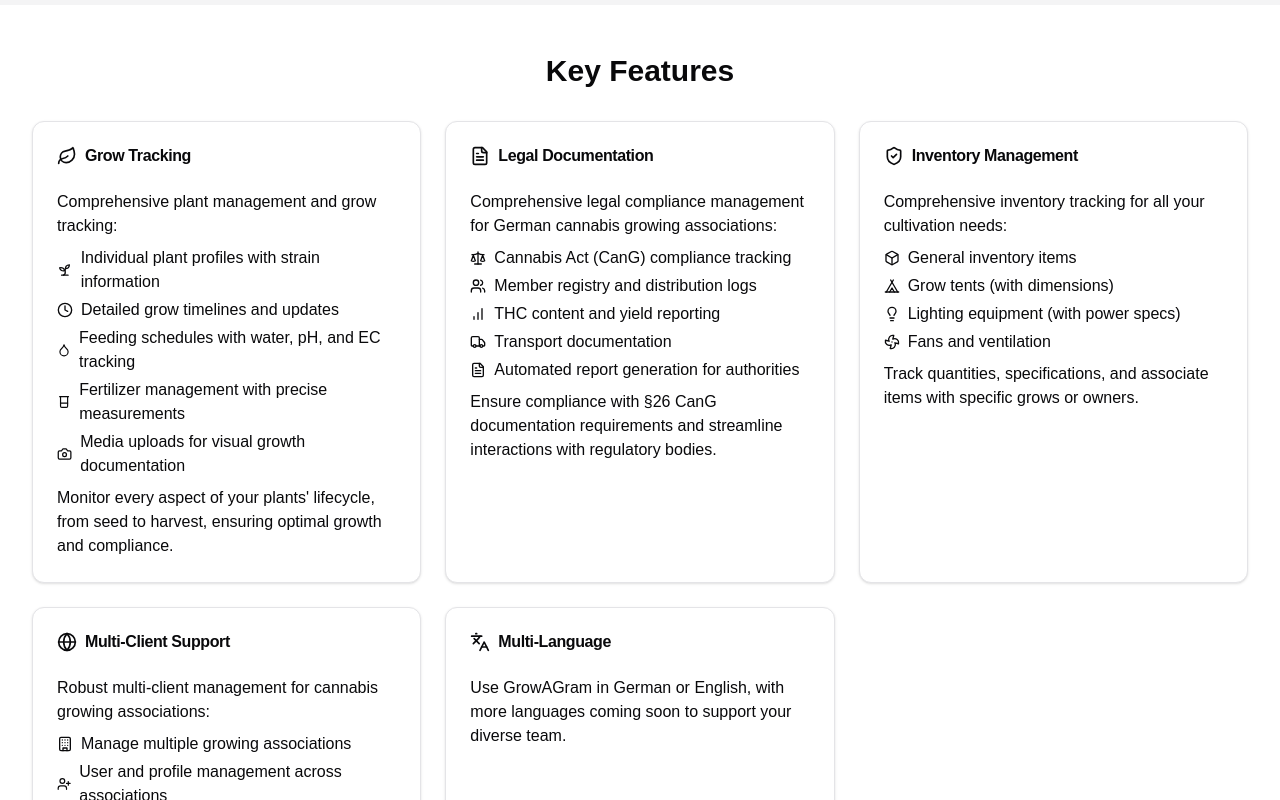
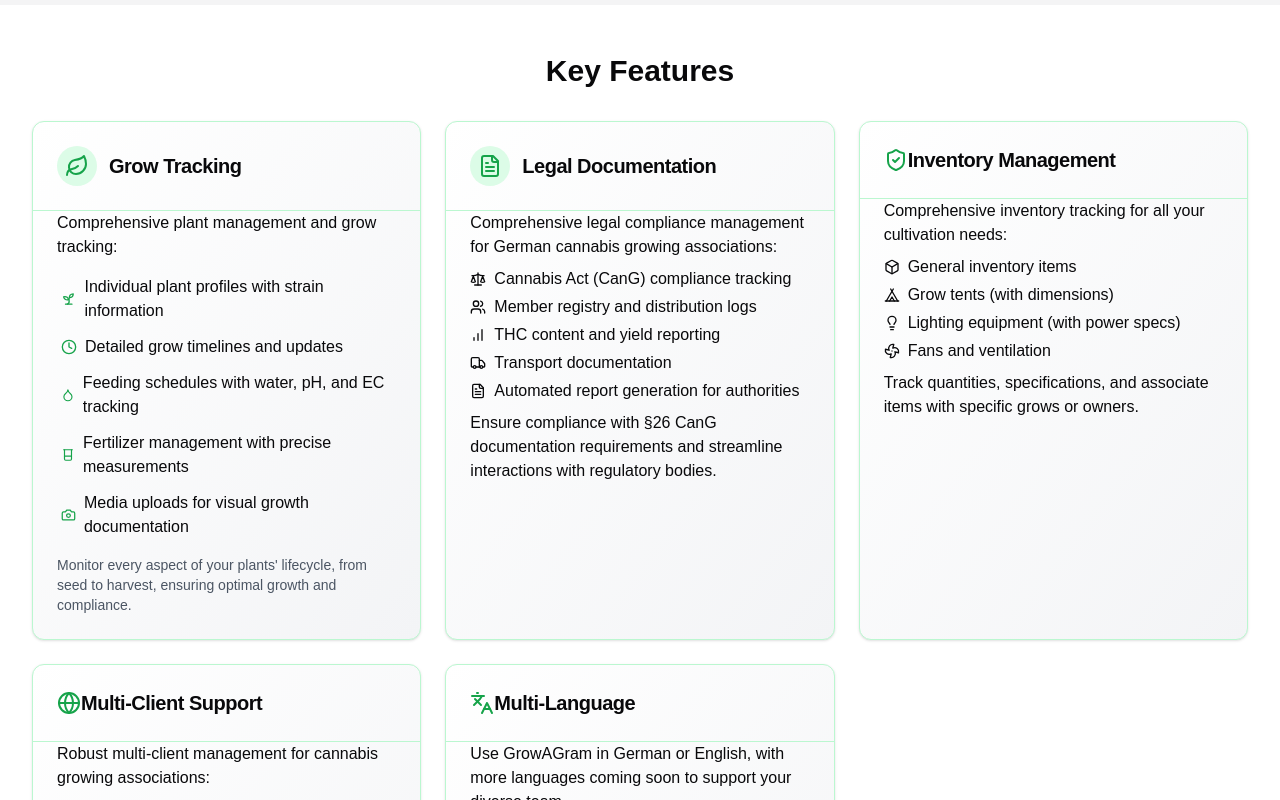
Before and after one commit to henningsieh/GrowAClub-One-Pager, a Next.js app: page / in a window 1280 px wide. Shown: the part 360-1160 px from the top of the page. Built offline with nearby package versions, Linux system fonts and the light colour scheme.

Commit message:
work: extend card design

```diff
--- a/app/globals.css
+++ b/app/globals.css
@@ -76,3 +76,12 @@
     @apply bg-background text-foreground;
   }
 }
+
+@layer components {
+  .feature-list li {
+    @apply flex items-center ml-1 py-1;
+  }
+  .feature-list li:hover {
+    @apply bg-green-400/40 dark:bg-green-800/40 rounded-sm transition-colors duration-300;
+  }
+}
--- a/app/page.tsx
+++ b/app/page.tsx
@@ -137,47 +137,51 @@
               Key Features
             </h2>
             <div className="grid grid-cols-1 md:grid-cols-2 lg:grid-cols-3 gap-6">
-              <Card className="dark:bg-zinc-800 dark:border-green-800">
-                <CardHeader>
-                  <CardTitle className="flex items-center">
-                    <Leaf className="mr-2 h-5 w-5" />
+              <Card className="dark:bg-gradient-to-br dark:from-zinc-800 dark:to-zinc-900 dark:border-green-800 bg-gradient-to-br from-white to-gray-100 border-green-200 transition-all duration-300 hover:shadow-lg hover:-translate-y-1">
+                <CardHeader className="border-b border-green-200 dark:border-green-800">
+                  <CardTitle className="flex items-center text-xl">
+                    <div className="p-2 bg-green-100 dark:bg-green-900 rounded-full mr-3">
+                      <Leaf className="h-6 w-6 text-green-600 dark:text-green-400" />
+                    </div>
                     Grow Tracking
                   </CardTitle>
                 </CardHeader>
                 <CardContent>
-                  <p>Comprehensive plant management and grow tracking:</p>
-                  <ul className="list-disc list-inside mt-2 space-y-1">
-                    <li className="flex items-center">
-                      <Sprout className="mr-2 h-4 w-4" />
+                  <p className="mb-3">Comprehensive plant management and grow tracking:</p>
+                  <ul className="feature-list space-y-1">
+                    <li>
+                      <Sprout className="mr-2 h-4 w-4 text-green-600 dark:text-green-400" />
                       Individual plant profiles with strain information
                     </li>
-                    <li className="flex items-center">
-                      <Clock className="mr-2 h-4 w-4" />
+                    <li>
+                      <Clock className="mr-2 h-4 w-4 text-green-600 dark:text-green-400" />
                       Detailed grow timelines and updates
                     </li>
-                    <li className="flex items-center">
-                      <Droplet className="mr-2 h-4 w-4" />
+                    <li>
+                      <Droplet className="mr-2 h-4 w-4 text-green-600 dark:text-green-400" />
                       Feeding schedules with water, pH, and EC tracking
                     </li>
-                    <li className="flex items-center">
-                      <Beaker className="mr-2 h-4 w-4" />
+                    <li>
+                      <Beaker className="mr-2 h-4 w-4 text-green-600 dark:text-green-400" />
                       Fertilizer management with precise measurements
                     </li>
-                    <li className="flex items-center">
-                      <Camera className="mr-2 h-4 w-4" />
+                    <li>
+                      <Camera className="mr-2 h-4 w-4 text-green-600 dark:text-green-400" />
                       Media uploads for visual growth documentation
                     </li>
                   </ul>
-                  <p className="mt-2">
-                    Monitor every aspect of your plants&apos; lifecycle, from
-                    seed to harvest, ensuring optimal growth and compliance.
+                  <p className="mt-3 text-sm text-gray-600 dark:text-gray-300">
+                    Monitor every aspect of your plants&apos; lifecycle, from seed to harvest, ensuring optimal growth and compliance.
                   </p>
                 </CardContent>
               </Card>
-              <Card className="dark:bg-zinc-800 dark:border-green-800">
-                <CardHeader>
-                  <CardTitle className="flex items-center">
-                    <FileText className="mr-2 h-5 w-5" />
+              <Card className="dark:bg-gradient-to-br dark:from-zinc-800 dark:to-zinc-900 dark:border-green-800 bg-gradient-to-br from-white to-gray-100 border-green-200 transition-all duration-300 hover:shadow-lg hover:-translate-y-1">
+                <CardHeader className="border-b border-green-200 dark:border-green-800">
+                  <CardTitle className="flex items-center text-xl">
+                  <div className="p-2 bg-green-100 dark:bg-green-900 rounded-full mr-3">
+
+                    <FileText className="h-6 w-6 text-green-600 dark:text-green-400" />
+                  </div>
                     Legal Documentation
                   </CardTitle>
                 </CardHeader>
@@ -214,10 +218,10 @@
                   </p>
                 </CardContent>
               </Card>
-              <Card className="dark:bg-zinc-800 dark:border-green-800">
-                <CardHeader>
-                  <CardTitle className="flex items-center">
-                    <ShieldCheck className="mr-2 h-5 w-5" />
+              <Card className="dark:bg-gradient-to-br dark:from-zinc-800 dark:to-zinc-900 dark:border-green-800 bg-gradient-to-br from-white to-gray-100 border-green-200 transition-all duration-300 hover:shadow-lg hover:-translate-y-1">
+                <CardHeader className="border-b border-green-200 dark:border-green-800">
+                  <CardTitle className="flex items-center text-xl">
+                    <ShieldCheck className="h-6 w-6 text-green-600 dark:text-green-400" />
                     Inventory Management
                   </CardTitle>
                 </CardHeader>
@@ -250,10 +254,10 @@
                   </p>
                 </CardContent>
               </Card>
-              <Card className="dark:bg-zinc-800 dark:border-green-800">
-                <CardHeader>
-                  <CardTitle className="flex items-center">
-                    <Globe className="mr-2 h-5 w-5" />
+              <Card className="dark:bg-gradient-to-br dark:from-zinc-800 dark:to-zinc-900 dark:border-green-800 bg-gradient-to-br from-white to-gray-100 border-green-200 transition-all duration-300 hover:shadow-lg hover:-translate-y-1">
+                <CardHeader className="border-b border-green-200 dark:border-green-800">
+                  <CardTitle className="flex items-center text-xl">
+                    <Globe className="h-6 w-6 text-green-600 dark:text-green-400" />
                     Multi-Client Support
                   </CardTitle>
                 </CardHeader>
@@ -290,10 +294,10 @@
                   </p>
                 </CardContent>
               </Card>
-              <Card className="dark:bg-zinc-800 dark:border-green-800">
-                <CardHeader>
-                  <CardTitle className="flex items-center">
-                    <Languages className="mr-2 h-5 w-5" />
+              <Card className="dark:bg-gradient-to-br dark:from-zinc-800 dark:to-zinc-900 dark:border-green-800 bg-gradient-to-br from-white to-gray-100 border-green-200 transition-all duration-300 hover:shadow-lg hover:-translate-y-1">
+                <CardHeader className="border-b border-green-200 dark:border-green-800">
+                  <CardTitle className="flex items-center text-xl">
+                    <Languages className="h-6 w-6 text-green-600 dark:text-green-400" />
                     Multi-Language
                   </CardTitle>
                 </CardHeader>
```
